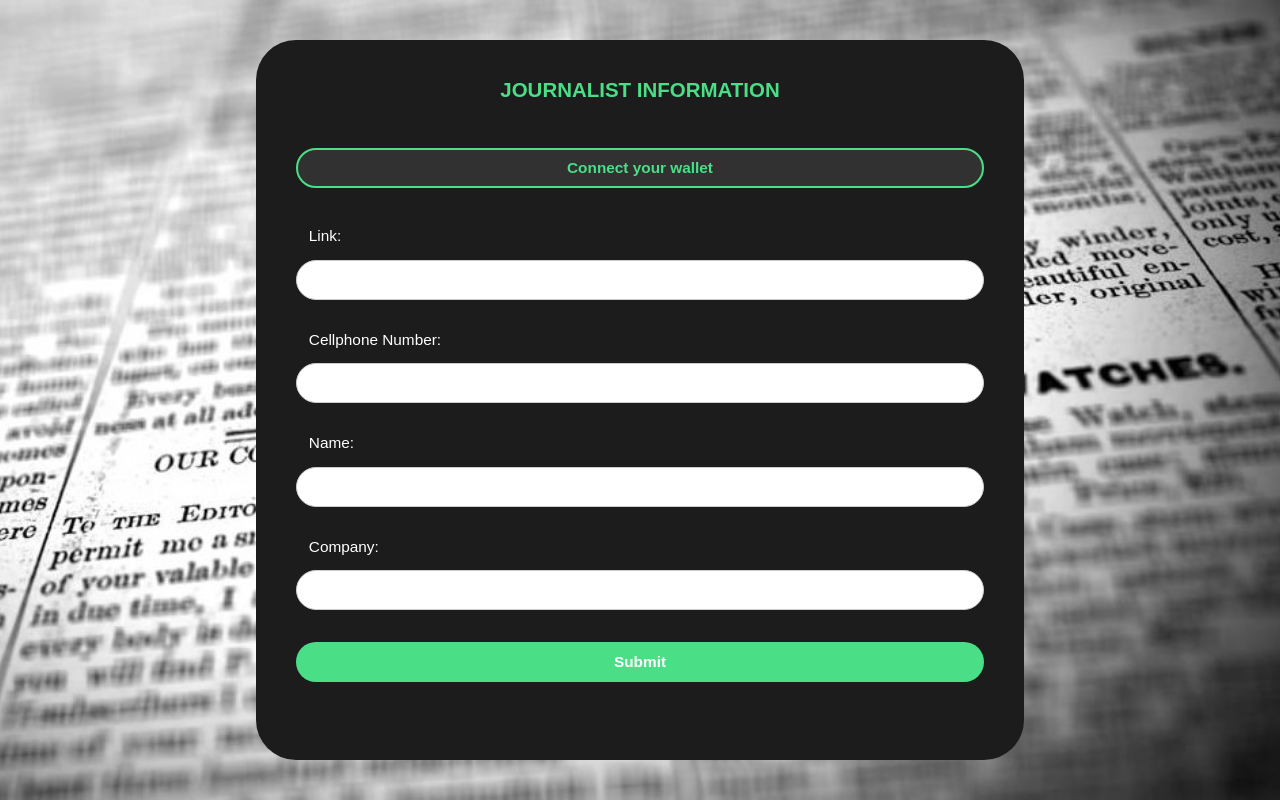
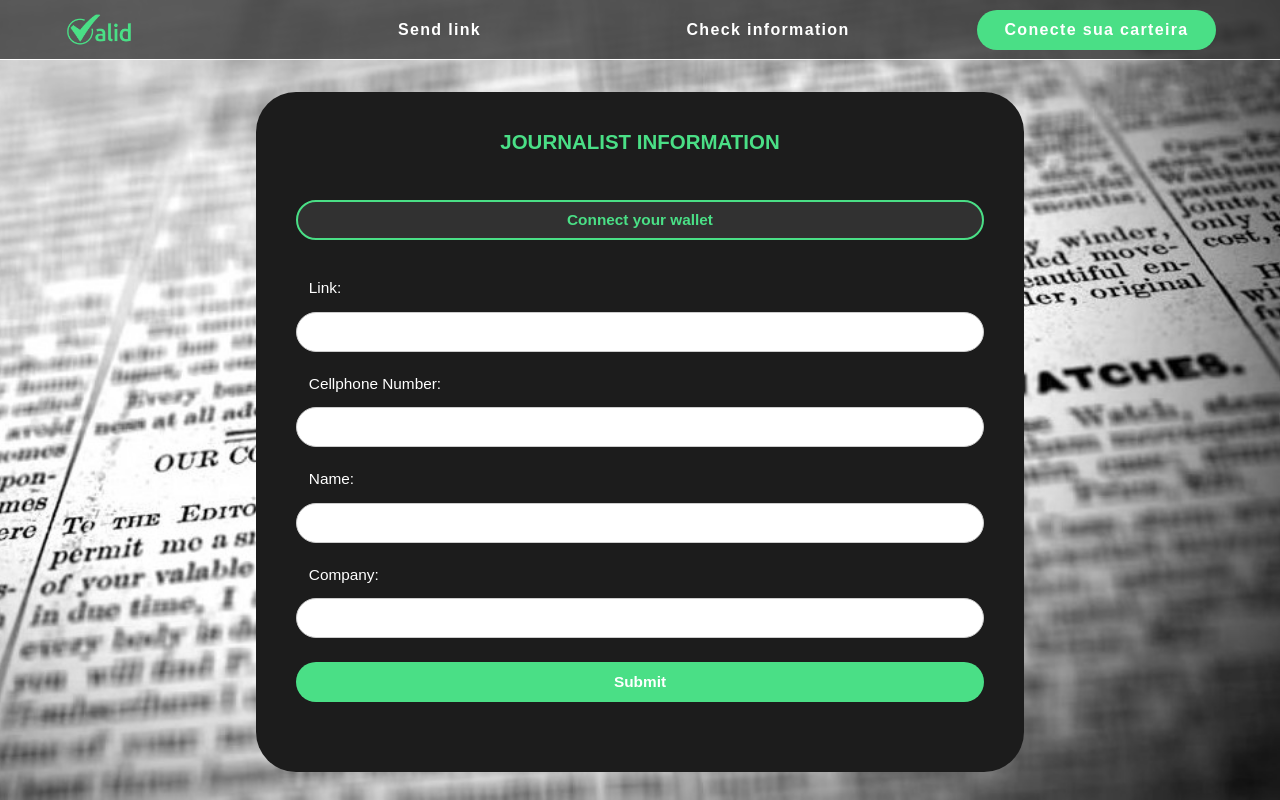
Before and after one commit to luiz-lvj/celo-bwc2, a React (Create React App) app in the folder valid-protocol/: page / in a window 1280 px wide. Built offline with nearby package versions, Linux system fonts and the light colour scheme.

Commit message:
header done

```diff
--- a/valid-protocol/src/components/Header/Header.js
+++ b/valid-protocol/src/components/Header/Header.js
@@ -0,0 +1,124 @@
+import React from "react";
+import styled from "styled-components";
+import icon from "../../images/valid_logo_transparent.png";
+import { useNavigate } from "react-router-dom";
+// import axios from "axios";
+
+const Header = (props) => {
+
+  const history = useNavigate();
+
+  return (
+    <Box>
+      <LogoIMGStyle src={icon} alt="" onClick={() => history("/home")}/>
+      <MenuStyle>
+        <ButtonStyle1 onClick={() => history("/")}>Send link</ButtonStyle1>
+        <ButtonStyle1 onClick={() => history("/verifier")}>Check information</ButtonStyle1>
+        <ButtonStyle onClick={() => history("/")}>
+          Conecte sua carteira
+        </ButtonStyle>
+      </MenuStyle>
+    </Box>
+  );
+};
+
+export default Header;
+
+export const Box = styled.div`
+    position: fixed;
+    display: fixed;
+    justify-content: center;
+    top: 0;
+    right: 0 !important;
+    height: 60px;
+    width: 100%;
+    border-bottom: 1px solid #ffffff;
+    min-width: 100px;
+    background: rgb(58, 58, 58, 0.8);
+    flex-direction: row;
+    bottom: 0;
+    padding-left: 10%;
+    padding-right: 7%;
+    z-index: 1;
+`;
+
+const LogoIMGStyle = styled.img`
+    position: fixed;
+    left: 5%;
+    margin-top: 12px;
+    height: 36px;
+    &:hover {
+        cursor: pointer;
+    }
+`;
+
+const MenuStyle = styled.div`
+    display: flex;
+    justify-content: space-between;
+    position: fixed;
+    left: 25%;
+    height: 80px;
+    width: 70%;
+`;
+
+const ButtonStyle = styled.button`
+    white-space: nowrap;
+    margin-top: 10px;
+    display: flex;
+    justify-content: center;
+    align-items: center;
+    width: 30%;
+    height: 40px;
+    background: #4adf86;
+    border: 50px;
+    border-radius: 500px;
+    font-size: 16px;
+    font-weight: 600;
+    line-height: 60px;
+    vertical-align: middle;
+    color: #ffffff;
+    letter-spacing: 1pt;
+    transition: 0.6s;
+    &:hover {
+        color: #4adf86;
+        background: #3a3a3a;
+        transition: 0.6s;
+        cursor: pointer;
+    }
+    &:focus {
+        background: #ffffff;
+        color: #4adf86;
+        border: 0px;
+        transition: 0.3s background-color ease-in-out, 0.3s box-shadow ease-in-out,
+        0.1s padding ease-in-out;
+    }
+`;
+
+const ButtonStyle1 = styled.button`
+    margin-top: 7.5px;
+    display: flex;
+    justify-content: center;
+    align-items: center;
+    width: 30%;
+    height: 45px;
+    margin-right: 10%;
+    background: transparent;
+    border: 50px;
+    border-radius: 500px;
+    font-size: 16px;
+    font-weight: 600;
+    line-height: 60px;
+    vertical-align: middle;
+    color: #ffffff;
+    letter-spacing: 1pt;
+    &:hover {
+        color: #4adf86;
+        transition: 0.3s;
+        cursor: pointer;
+    }
+    &:focus {
+        border: 0px;
+        transition: 0.3s background-color ease-in-out, 0.3s box-shadow ease-in-out,
+        0.1s padding ease-in-out;
+    }
+`;
--- a/valid-protocol/src/pages/Home/Home.js
+++ b/valid-protocol/src/pages/Home/Home.js
@@ -1,6 +1,7 @@
 import React from 'react';
 import CardValid from '../../components/CardValid/CardValid';
 import CardVerifier from '../../components/CardVerifier/CardVerifier';
+import Header from '../../components/Header/Header';
 import NYClogo from '../../images/Symbol-New-York-Times.png';
 import CNNlogo from '../../images/cnn-logo-1-1.png';
 import BBClogo from '../../images/bbc-logo-0.png';
@@ -15,6 +16,7 @@ export default function Home() {
 
   return (
     <div className='wrapper'>
+      <Header/>
       <div className="parallax"></div>
       <div className="tophome">
         <img className="top-img" src={Validlogo} alt="Valid Logo"></img>
@@ -23,7 +25,7 @@ export default function Home() {
       </div>
       <div className="card-container">
         <div className="container-card-title">
-          What do you want?
+          Who are you?
         </div>
         <div className="card-bar">
           <CardValid onClick={() => history("/")}/>
--- a/valid-protocol/src/pages/Home/styles.css
+++ b/valid-protocol/src/pages/Home/styles.css
@@ -32,7 +32,7 @@
   justify-content: center;
   align-items: center;
   background-color: transparent;
-  height: 65vh;
+  height: 80vh;
 }
 
 .top-title {
--- a/valid-protocol/src/pages/Valid/Valid.js
+++ b/valid-protocol/src/pages/Valid/Valid.js
@@ -1,4 +1,5 @@
 import React, { useState } from 'react';
+import Header from '../../components/Header/Header';
 import './validStyle.css';
 
 export default function Valid() {
@@ -20,6 +21,7 @@ export default function Valid() {
 
   return (
     <div className="valid_wrapper">
+      <Header/>
       <div className="parallax"></div>
       <form className="form" onSubmit={handleSubmit}>
         <label className="form-title">JOURNALIST INFORMATION</label>
--- a/valid-protocol/src/pages/Valid/validStyle.css
+++ b/valid-protocol/src/pages/Valid/validStyle.css
@@ -57,7 +57,7 @@
     color: #4adf86;
     font-size: 1.6vw;
     font-weight: 600;
-    margin-bottom: 6vh;
+    margin-bottom: 4vh;
 }
 
 .form {
@@ -65,8 +65,9 @@
     flex-direction: column;
     align-items: center;
     padding-top: 3vh;
+    margin-top: 8vh;
     width: 60vw;
-    height: 90vh;
+    height: 85vh;
     padding: 5vh;
     border-radius: 5vh;
 
@@ -75,7 +76,7 @@
 
 .form-label {
     font-size: 1.2vw;
-    margin-bottom: 2vh;
+    margin-bottom: 1vh;
     text-align: left;
     text-indent: 1vw;
     width: 100%;
--- a/valid-protocol/src/pages/Verifier/Verifier.js
+++ b/valid-protocol/src/pages/Verifier/Verifier.js
@@ -1,10 +1,12 @@
 import React, { useState } from 'react';
+import Header from '../../components/Header/Header';
 import './verifierStyles.css';
 
 export default function Verifier() {
 
   return (
     <div className="valid_wrapper">
+      <Header/>
       <div className="parallax"></div>
       <div className="info_wrapper">
         <label className="form-title">CHECK INFORMATION NOW!</label>
--- a/valid-protocol/src/pages/Verifier/verifierStyles.css
+++ b/valid-protocol/src/pages/Verifier/verifierStyles.css
@@ -65,8 +65,9 @@
   flex-direction: column;
   align-items: center;
   padding-top: 3vh;
+  margin-top: 8vh;
   width: 60vw;
-  height: 90vh;
+  height: 85vh;
   padding: 5vh;
   border-radius: 5vh;
 
```
Also changed, not shown: valid-protocol/src/components/Header/styles.css (deleted).
